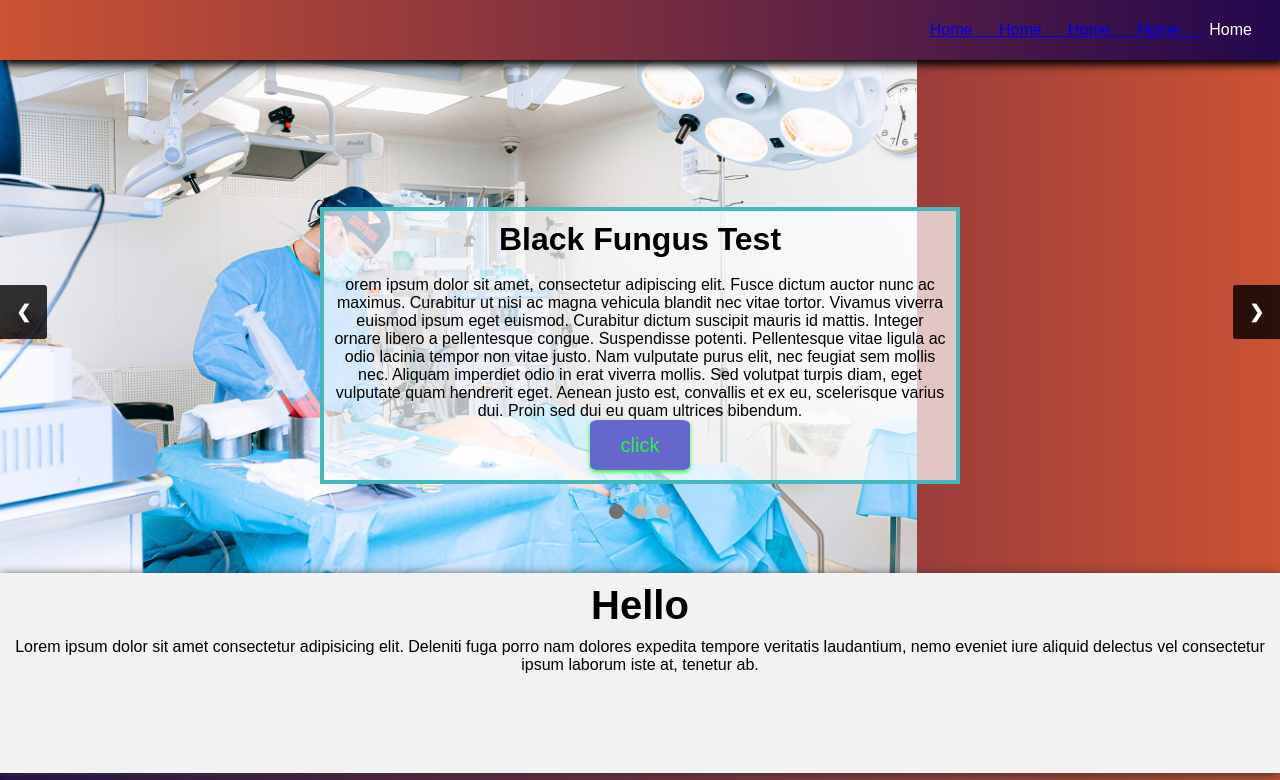
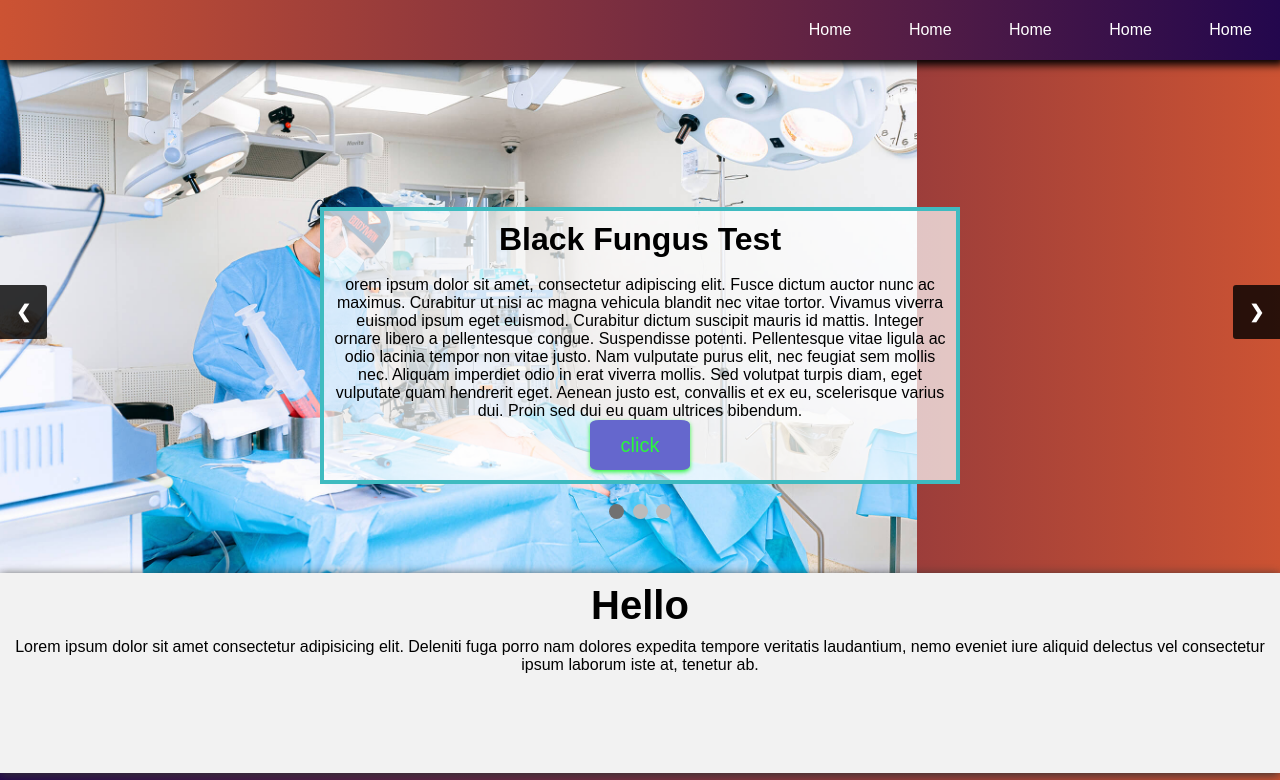
Before and after one commit to Chase272/website-6, a plain HTML site: page Website/index.html in a window 1280 px wide. Shown: the top 780 px of the page. Drawn offline with Linux system fonts and the light colour scheme.

Commit message:
Nav bar anchor to button
Nav bar anchor to button

```diff
--- a/Website/index.html
+++ b/Website/index.html
@@ -11,10 +11,10 @@
   <body>
     <nav class="navbar">
       <ul class="nav-list">
-        <a href="#" alt="#">Home </a>
-        <a href="#" alt="#">Home </a>
-        <a href="#" alt="#">Home </a>
-        <a href="#" alt="#">Home </a>
+        <button value="Home" class="nav-button">Home</button>
+        <button value="Home" class="nav-button">Home</button>
+        <button value="Home" class="nav-button">Home</button>
+        <button value="Home" class="nav-button">Home</button>
         <button value="Home" class="nav-button">Home</button>
       </ul>
     </nav>
```
